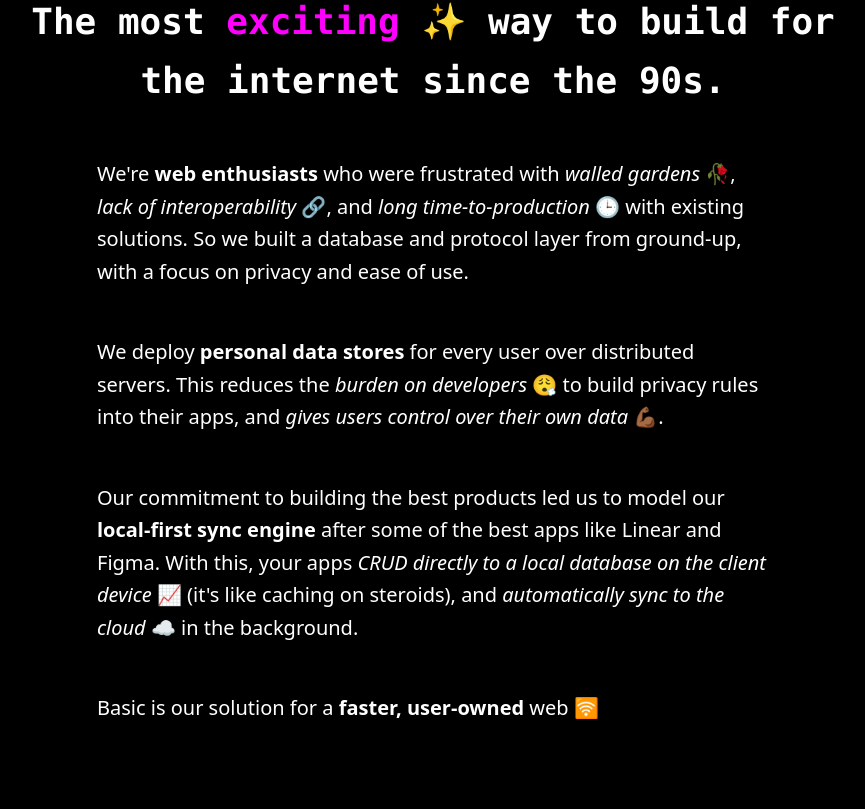
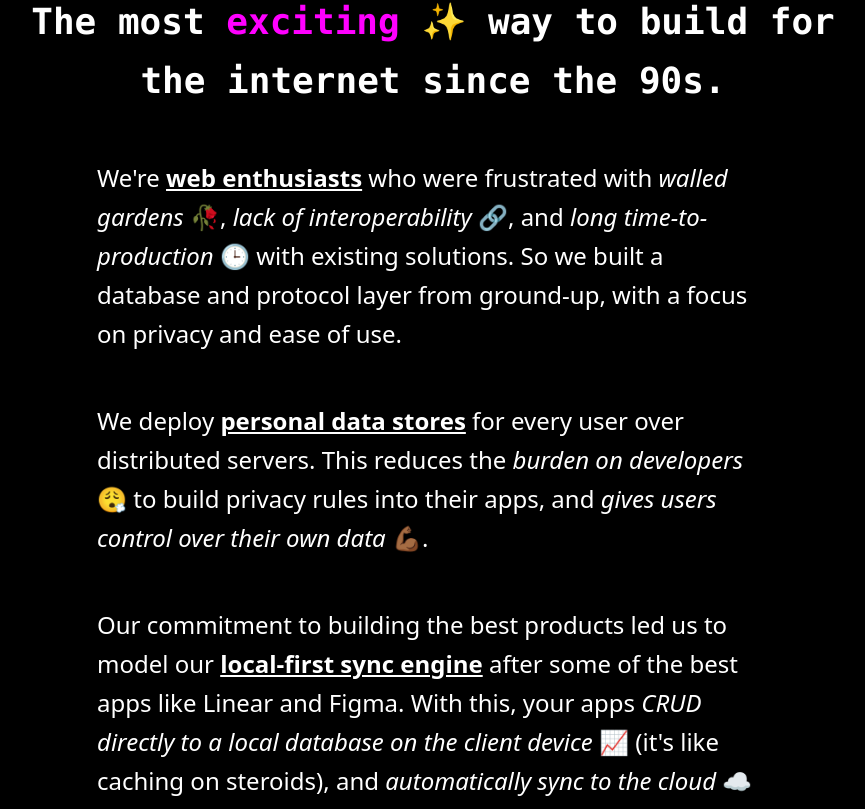
Before and after one commit to basicdb/basic-website, a Next.js app: page / in a window 1280 px wide. Shown: the part 859-1668 px from the top of the page, without its empty margins (207-1072 px from the left). Built offline with nearby package versions, Linux system fonts and the light colour scheme.

Commit message:
some final tweaks to the scrollfx

```diff
--- a/src/pages/index.tsx
+++ b/src/pages/index.tsx
@@ -129,24 +129,24 @@ const WhyBasicSection = () => {
         <div className="max-w-2xl mx-auto">
           <FadeInParagraph>
             {[
-              "We're <strong style={{ color: '#FF00FF' }}>web enthusiasts</strong> who were frustrated with <i>walled gardens</i> 🥀, <i>lack of interoperability</i> 🔗, and <i>long time-to-production</i> 🕒 with existing solutions.",
+              "We're <strong><u>web enthusiasts</u></strong> who were frustrated with <i>walled gardens</i> 🥀, <i>lack of interoperability</i> 🔗, and <i>long time-to-production</i> 🕒 with existing solutions.",
               "So we built a database and protocol layer from ground-up, with a focus on privacy and ease of use."
             ]}
           </FadeInParagraph>
           <FadeInParagraph>
             {[
-              "We deploy <strong style={{ color: '#FF00FF' }}>personal data stores</strong> for every user over distributed servers.",
+              "We deploy <strong><u>personal data stores</u></strong> for every user over distributed servers.",
               "This reduces the <i>burden on developers</i> 😮‍💨 to build privacy rules into their apps, and <i>gives users control over their own data</i> 💪🏾."
             ]}
           </FadeInParagraph>
           <FadeInParagraph>
             {[
-              "Our commitment to building the best products led us to model our <strong style={{ color: '#FF00FF' }}>local-first sync engine</strong> after some of the best apps like Linear and Figma.",
+              "Our commitment to building the best products led us to model our <strong><u>local-first sync engine</u></strong> after some of the best apps like Linear and Figma.",
               "With this, your apps <i>CRUD directly to a local database on the client device</i> 📈 (it's like caching on steroids), and <i>automatically sync to the cloud</i> ☁️ in the background."
             ]}
           </FadeInParagraph>
           <FadeInParagraph>
-            {["Basic is our solution for a <strong style={{ color: '#FF00FF' }}>faster, user-owned</strong> web 🛜"]}
+            {["Basic is our solution for a <strong><u>faster, user-owned</u></strong> web 🛜"]}
           </FadeInParagraph>
         </div>
       </div>
@@ -156,7 +156,7 @@ const WhyBasicSection = () => {
 
 const FadeInParagraph = ({ children }: { children: Array<string> }) => {
   return (
-    <p className="text-xl text-white mb-8 mt-12 leading-relaxed">
+    <p className="text-2xl text-white mb-8 mt-12 leading-relaxed">
       {children.map((sentence: string, index: number) => (
         <FadeInSentence key={index}>{sentence}</FadeInSentence>
       ))}
@@ -168,7 +168,7 @@ const FadeInSentence = ({ children }: { children: React.ReactNode }) => {
   const [ref, inView] = useInView({
     triggerOnce: false,
     threshold: 0.2,
-    rootMargin: '10% 0px -50% 0px' // This will shrink the detection area
+    rootMargin: '10% 0px -40% 0px'
   });
 
   return (
```
